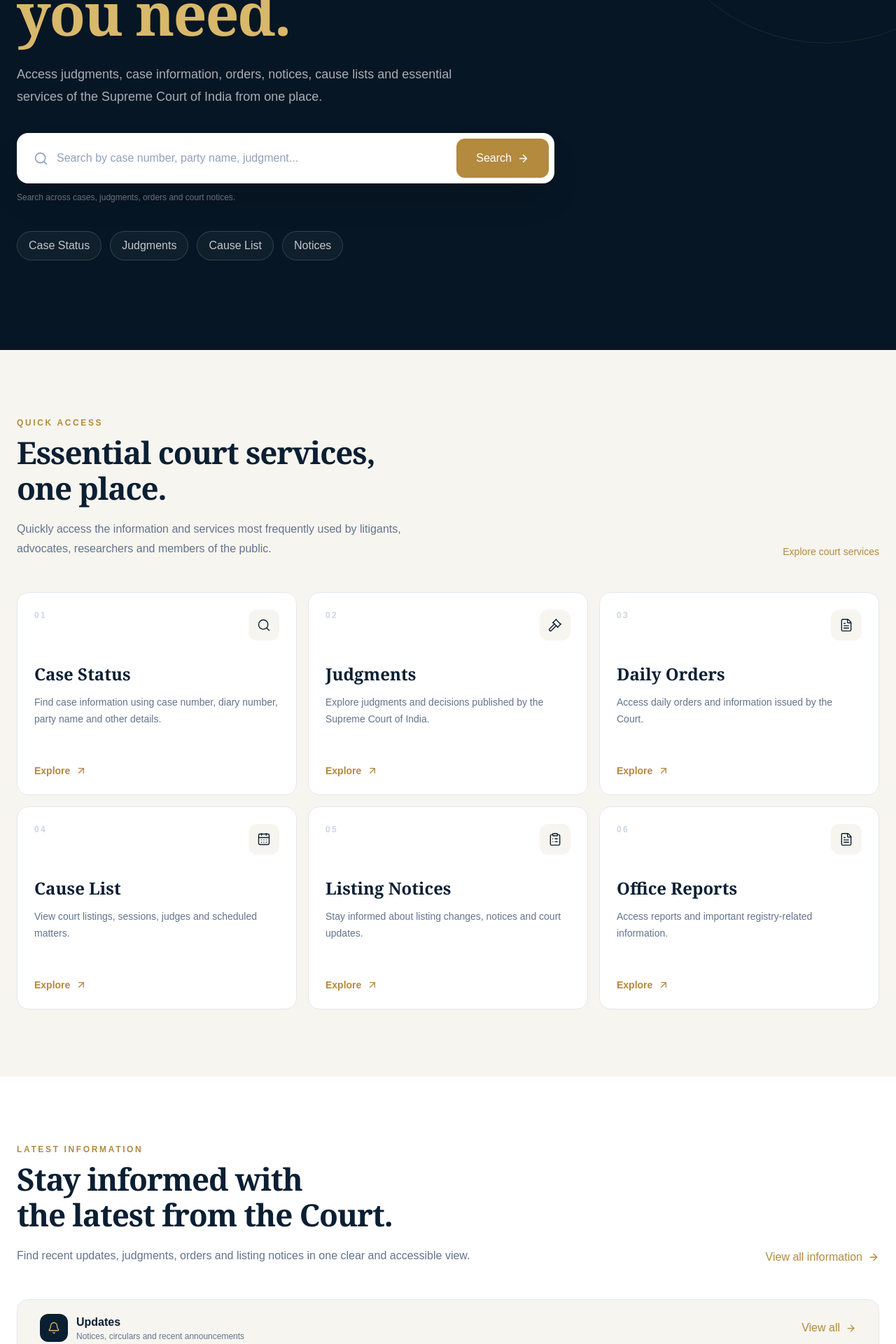
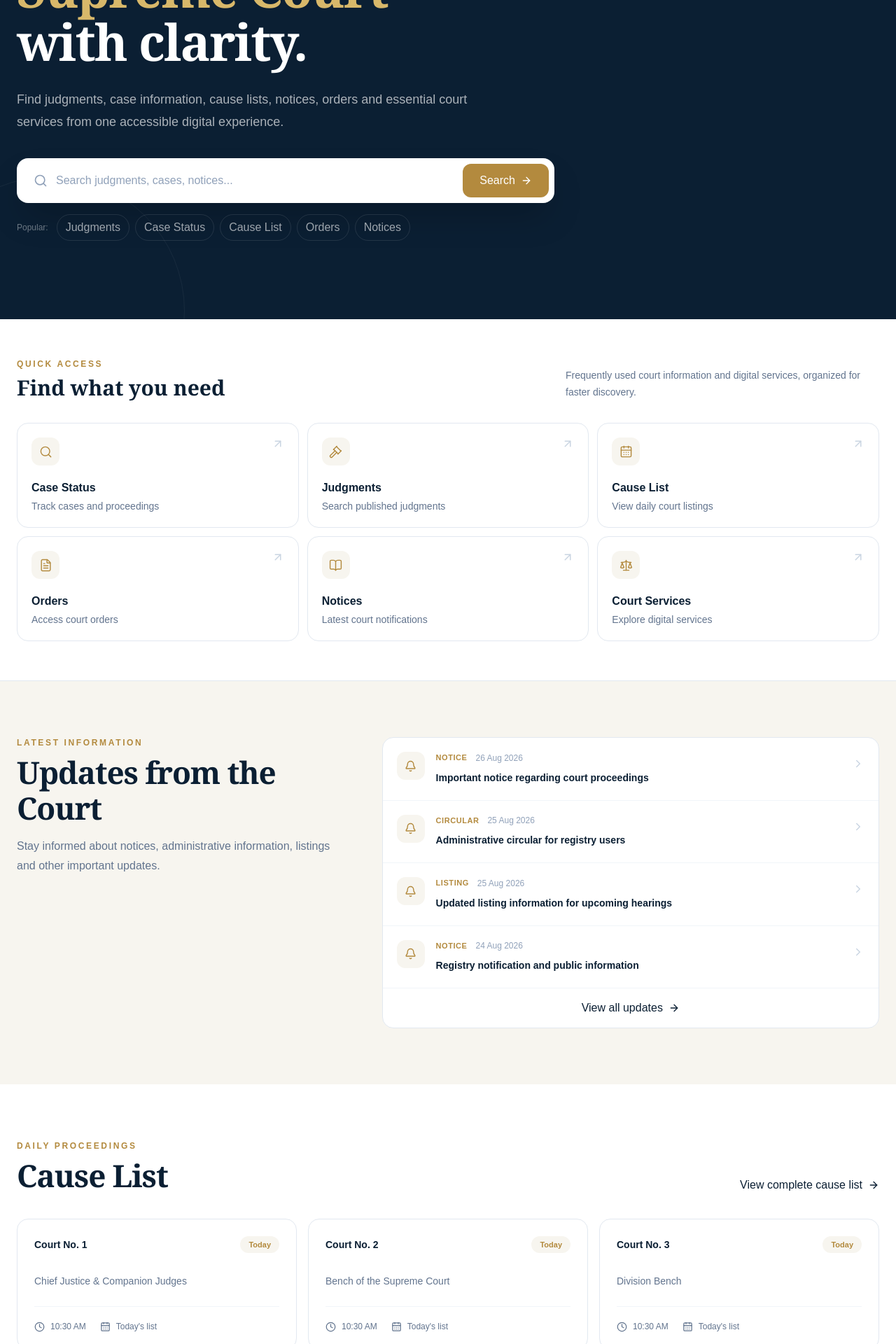
Before and after one commit to patnaikyamini4/supreme-court-india-redesign, a Next.js app: page / in a window 1280 px wide. Shown: the part 480-2400 px from the top of the page at 70% size. Built offline with nearby package versions, Linux system fonts and the light colour scheme.

Commit message:
feat: build homepage information architecture

```diff
--- a/src/app/page.tsx
+++ b/src/app/page.tsx
@@ -1,12 +1,8 @@
 import CourtHeader from "@/components/layout/CourtHeader";
-import Footer from "@/components/layout/Footer";
-
 import HeroSection from "@/components/home/HeroSection";
 import QuickAccess from "@/components/home/QuickAccess";
-import LatestInformation from "@/components/home/LatestInformation";
-import JudgmentExplorer from "@/components/home/JudgmentExplorer";
-import CourtSchedule from "@/components/home/CourtSchedule";
-import CourtResources from "@/components/home/CourtResources";
+import LatestUpdates from "@/components/home/LatestUpdates";
+import CauseListPreview from "@/components/home/CauseListPreview";
 
 export default function Home() {
   return (
@@ -15,19 +11,10 @@
 
       <main>
         <HeroSection />
-
         <QuickAccess />
-
-        <LatestInformation />
-
-        <JudgmentExplorer />
-
-        <CourtSchedule />
-
-        <CourtResources />
+        <LatestUpdates />
+        <CauseListPreview />
       </main>
-
-      <Footer />
     </>
   );
 }
--- /dev/null
+++ b/src/components/home/CauseListPreview.tsx
@@ -0,0 +1,82 @@
+import { ArrowRight, CalendarDays, Clock } from "lucide-react";
+
+const courts = [
+  {
+    court: "Court No. 1",
+    judges: "Chief Justice & Companion Judges",
+    time: "10:30 AM",
+  },
+  {
+    court: "Court No. 2",
+    judges: "Bench of the Supreme Court",
+    time: "10:30 AM",
+  },
+  {
+    court: "Court No. 3",
+    judges: "Division Bench",
+    time: "10:30 AM",
+  },
+];
+
+export default function CauseListPreview() {
+  return (
+    <section className="sc-section bg-white">
+      <div className="sc-container">
+        <div className="flex flex-col justify-between gap-5 md:flex-row md:items-end">
+          <div>
+            <p className="sc-eyebrow">
+              Daily proceedings
+            </p>
+
+            <h2 className="sc-heading">
+              Cause List
+            </h2>
+          </div>
+
+          <button
+            type="button"
+            className="flex items-center gap-2 self-start text-sm font-semibold text-[#0B1F33] hover:text-[#B38A3E] md:self-auto"
+          >
+            View complete cause list
+            <ArrowRight size={16} />
+          </button>
+        </div>
+
+        <div className="mt-9 grid gap-4 lg:grid-cols-3">
+          {courts.map((court) => (
+            <article
+              key={court.court}
+              className="rounded-2xl border border-slate-200 p-6 transition hover:border-[#B38A3E]/50 hover:shadow-md"
+            >
+              <div className="flex items-center justify-between">
+                <span className="text-sm font-bold text-[#0B1F33]">
+                  {court.court}
+                </span>
+
+                <span className="rounded-full bg-[#F7F5EF] px-3 py-1 text-[11px] font-semibold text-[#B38A3E]">
+                  Today
+                </span>
+              </div>
+
+              <p className="mt-7 text-sm leading-6 text-slate-500">
+                {court.judges}
+              </p>
+
+              <div className="mt-6 flex items-center gap-5 border-t border-slate-100 pt-5 text-xs text-slate-500">
+                <span className="flex items-center gap-2">
+                  <Clock size={15} />
+                  {court.time}
+                </span>
+
+                <span className="flex items-center gap-2">
+                  <CalendarDays size={15} />
+                  Today's list
+                </span>
+              </div>
+            </article>
+          ))}
+        </div>
+      </div>
+    </section>
+  );
+}
--- a/src/components/home/HeroSection.tsx
+++ b/src/components/home/HeroSection.tsx
@@ -3,124 +3,86 @@
 import { ArrowRight, Search } from "lucide-react";
 import { useState } from "react";
 
-const quickLinks = [
+const suggestions = [
+  "Judgments",
   "Case Status",
-  "Judgments",
   "Cause List",
+  "Orders",
   "Notices",
 ];
 
 export default function HeroSection() {
   const [query, setQuery] = useState("");
 
-  const handleSearch = () => {
-    if (!query.trim()) {
-      return;
-    }
+  return (
+    <section className="relative overflow-hidden bg-[#0B1F33] text-white">
+      <div className="absolute right-[-120px] top-[-120px] h-80 w-80 rounded-full border border-[#B38A3E]/20" />
 
-    console.log("Search:", query);
-  };
+      <div className="absolute bottom-[-180px] left-[-120px] h-96 w-96 rounded-full border border-white/5" />
 
-  return (
-    <section className="relative overflow-hidden bg-[#071624] text-white">
-      {/* Decorative background */}
-      <div
-        aria-hidden="true"
-        className="pointer-events-none absolute right-[-160px] top-[-180px] h-[520px] w-[520px] rounded-full border border-[#B38A3E]/15"
-      />
-
-      <div
-        aria-hidden="true"
-        className="pointer-events-none absolute right-[-80px] top-[-100px] h-[360px] w-[360px] rounded-full border border-[#B38A3E]/10"
-      />
-
-      <div className="sc-container relative">
-        <div className="max-w-5xl py-20 md:py-28 lg:py-32">
-          {/* Eyebrow */}
-          <div className="flex items-center gap-3">
-            <span className="h-px w-8 bg-[#B38A3E]" />
-
+      <div className="sc-container relative py-20 md:py-28">
+        <div className="max-w-4xl">
           <p className="sc-eyebrow text-[#D8B86A]">
             Justice • Access • Transparency
           </p>
-          </div>
 
-          {/* Main heading */}
-          <h2 className="sc-serif mt-6 max-w-4xl text-5xl font-bold leading-[1.02] tracking-tight sm:text-6xl md:text-7xl lg:text-[84px]">
-            Find the information
+          <h1 className="sc-serif mt-5 text-5xl font-bold leading-[1.05] tracking-tight md:text-7xl">
+            Access the
             <span className="block text-[#D8B86A]">
-              you need.
+              Supreme Court
             </span>
-          </h2>
+            with clarity.
+          </h1>
 
-          {/* Description */}
-          <p className="mt-7 max-w-2xl text-base leading-7 text-white/65 md:text-lg md:leading-8">
-            Access judgments, case information, orders, notices,
-            cause lists and essential services of the Supreme
-            Court of India from one place.
+          <p className="mt-7 max-w-2xl text-base leading-8 text-white/65 md:text-lg">
+            Find judgments, case information, cause lists,
+            notices, orders and essential court services from
+            one accessible digital experience.
           </p>
 
           {/* Search */}
           <div className="mt-9 max-w-3xl">
-            <label
-              htmlFor="court-search"
-              className="sr-only"
-            >
-              Search Supreme Court information
-            </label>
-
-            <div className="flex flex-col gap-3 rounded-2xl bg-white p-2 shadow-2xl shadow-black/20 sm:flex-row">
-              <div className="flex min-h-14 flex-1 items-center gap-3 px-4">
+            <div className="flex flex-col overflow-hidden rounded-2xl bg-white p-2 shadow-2xl sm:flex-row">
+              <div className="flex flex-1 items-center gap-3 px-4">
                 <Search
-                  size={21}
-                  strokeWidth={1.8}
+                  size={20}
                   className="shrink-0 text-slate-400"
                 />
 
                 <input
-                  id="court-search"
-                  type="search"
                   value={query}
-                  onChange={(event) =>
-                    setQuery(event.target.value)
-                  }
-                  onKeyDown={(event) => {
-                    if (event.key === "Enter") {
-                      handleSearch();
-                    }
-                  }}
-                  placeholder="Search by case number, party name, judgment..."
-                  className="w-full bg-transparent text-sm text-slate-800 outline-none placeholder:text-slate-400 md:text-base"
+                  onChange={(event) => setQuery(event.target.value)}
+                  placeholder="Search judgments, cases, notices..."
+                  className="h-12 w-full bg-transparent text-sm text-slate-800 outline-none placeholder:text-slate-400"
+                  aria-label="Search judgments, cases and notices"
                 />
               </div>
 
               <button
                 type="button"
-                onClick={handleSearch}
-                className="flex min-h-14 items-center justify-center gap-2 rounded-xl bg-[#B38A3E] px-7 text-sm font-semibold text-white transition hover:bg-[#9C7734] focus:outline-none focus:ring-2 focus:ring-[#D8B86A] focus:ring-offset-2 focus:ring-offset-white"
+                className="flex h-12 items-center justify-center gap-2 rounded-xl bg-[#B38A3E] px-6 text-sm font-semibold text-white transition hover:bg-[#9C7734]"
               >
                 Search
-                <ArrowRight size={17} />
+                <ArrowRight size={16} />
               </button>
             </div>
 
-            <p className="mt-3 text-xs text-white/40">
-              Search across cases, judgments, orders and court
-              notices.
-            </p>
-          </div>
+            <div className="mt-4 flex flex-wrap items-center gap-2">
+              <span className="mr-1 text-xs text-white/40">
+                Popular:
+              </span>
 
-          {/* Quick actions */}
-          <div className="mt-10 flex flex-wrap gap-3">
-            {quickLinks.map((link) => (
+              {suggestions.map((item) => (
                 <button
-                key={link}
+                  key={item}
                   type="button"
-                className="rounded-full border border-white/15 bg-white/[0.04] px-4 py-2 text-sm text-white/75 transition hover:border-[#B38A3E]/60 hover:bg-white/[0.08] hover:text-white"
+                  onClick={() => setQuery(item)}
+                  className="rounded-full border border-white/10 px-3 py-1.5 text-xs text-white/60 transition hover:border-[#D8B86A]/50 hover:text-[#D8B86A]"
                 >
-                {link}
+                  {item}
                 </button>
               ))}
+            </div>
           </div>
         </div>
       </div>
--- /dev/null
+++ b/src/components/home/HomeSectionHeading.tsx
@@ -0,0 +1,25 @@
+interface HomeSectionHeadingProps {
+  eyebrow: string;
+  title: string;
+  description?: string;
+}
+
+export default function HomeSectionHeading({
+  eyebrow,
+  title,
+  description,
+}: HomeSectionHeadingProps) {
+  return (
+    <div className="max-w-2xl">
+      <p className="sc-eyebrow">{eyebrow}</p>
+
+      <h2 className="sc-heading">{title}</h2>
+
+      {description && (
+        <p className="mt-4 text-base leading-7 text-slate-500">
+          {description}
+        </p>
+      )}
+    </div>
+  );
+}
--- /dev/null
+++ b/src/components/home/LatestUpdates.tsx
@@ -0,0 +1,88 @@
+import { ArrowRight, Bell, ChevronRight } from "lucide-react";
+import HomeSectionHeading from "./HomeSectionHeading";
+
+const updates = [
+  {
+    type: "Notice",
+    date: "26 Aug 2026",
+    title: "Important notice regarding court proceedings",
+  },
+  {
+    type: "Circular",
+    date: "25 Aug 2026",
+    title: "Administrative circular for registry users",
+  },
+  {
+    type: "Listing",
+    date: "25 Aug 2026",
+    title: "Updated listing information for upcoming hearings",
+  },
+  {
+    type: "Notice",
+    date: "24 Aug 2026",
+    title: "Registry notification and public information",
+  },
+];
+
+export default function LatestUpdates() {
+  return (
+    <section className="sc-section bg-[#F7F5EF]">
+      <div className="sc-container">
+        <div className="grid gap-12 lg:grid-cols-[0.8fr_1.2fr]">
+          <HomeSectionHeading
+            eyebrow="Latest information"
+            title="Updates from the Court"
+            description="Stay informed about notices, administrative information, listings and other important updates."
+          />
+
+          <div className="overflow-hidden rounded-2xl border border-slate-200 bg-white">
+            {updates.map((update, index) => (
+              <button
+                key={update.title}
+                type="button"
+                className={`group flex w-full gap-4 p-5 text-left transition hover:bg-slate-50 ${
+                  index !== updates.length - 1
+                    ? "border-b border-slate-100"
+                    : ""
+                }`}
+              >
+                <div className="flex h-10 w-10 shrink-0 items-center justify-center rounded-xl bg-[#F7F5EF] text-[#B38A3E]">
+                  <Bell size={17} />
+                </div>
+
+                <div className="min-w-0 flex-1">
+                  <div className="flex flex-wrap items-center gap-3">
+                    <span className="text-[11px] font-bold uppercase tracking-wider text-[#B38A3E]">
+                      {update.type}
+                    </span>
+
+                    <span className="text-xs text-slate-400">
+                      {update.date}
+                    </span>
+                  </div>
+
+                  <p className="mt-2 text-sm font-semibold leading-6 text-[#0B1F33]">
+                    {update.title}
+                  </p>
+                </div>
+
+                <ChevronRight
+                  size={18}
+                  className="mt-2 shrink-0 text-slate-300 transition group-hover:text-[#B38A3E]"
+                />
+              </button>
+            ))}
+
+            <button
+              type="button"
+              className="flex w-full items-center justify-center gap-2 border-t border-slate-100 py-4 text-sm font-semibold text-[#0B1F33] transition hover:bg-slate-50"
+            >
+              View all updates
+              <ArrowRight size={16} />
+            </button>
+          </div>
+        </div>
+      </div>
+    </section>
+  );
+}
--- a/src/components/home/QuickAccess.tsx
+++ b/src/components/home/QuickAccess.tsx
@@ -1,176 +1,96 @@
 import {
   ArrowUpRight,
+  BookOpen,
   CalendarDays,
-  ClipboardList,
   FileText,
   Gavel,
   Search,
+  Scale,
 } from "lucide-react";
 
 const services = [
   {
     title: "Case Status",
-    description:
-      "Find case information using case number, diary number, party name and other details.",
+    description: "Track cases and proceedings",
     icon: Search,
-    href: "#case-status",
-    number: "01",
   },
   {
     title: "Judgments",
-    description:
-      "Explore judgments and decisions published by the Supreme Court of India.",
+    description: "Search published judgments",
     icon: Gavel,
-    href: "#judgments",
-    number: "02",
-  },
-  {
-    title: "Daily Orders",
-    description:
-      "Access daily orders and information issued by the Court.",
-    icon: FileText,
-    href: "#daily-orders",
-    number: "03",
   },
   {
     title: "Cause List",
-    description:
-      "View court listings, sessions, judges and scheduled matters.",
+    description: "View daily court listings",
     icon: CalendarDays,
-    href: "#cause-list",
-    number: "04",
   },
   {
-    title: "Listing Notices",
-    description:
-      "Stay informed about listing changes, notices and court updates.",
-    icon: ClipboardList,
-    href: "#listing-notices",
-    number: "05",
+    title: "Orders",
+    description: "Access court orders",
+    icon: FileText,
   },
   {
-    title: "Office Reports",
-    description:
-      "Access reports and important registry-related information.",
-    icon: FileText,
-    href: "#office-reports",
-    number: "06",
+    title: "Notices",
+    description: "Latest court notifications",
+    icon: BookOpen,
+  },
+  {
+    title: "Court Services",
+    description: "Explore digital services",
+    icon: Scale,
   },
 ];
 
 export default function QuickAccess() {
   return (
-    <section className="bg-[#F7F5EF] py-20 md:py-24">
-      <div className="sc-container">
-        {/* Section heading */}
-        <div className="flex flex-col justify-between gap-6 md:flex-row md:items-end">
-          <div className="max-w-2xl">
+    <section className="border-b border-slate-200 bg-white">
+      <div className="sc-container py-14">
+        <div className="flex flex-col justify-between gap-4 md:flex-row md:items-end">
+          <div>
             <p className="sc-eyebrow">
-              Quick Access
+              Quick access
             </p>
 
-            <h2 className="sc-heading">
-              Essential court services,
-              <span className="block">
-                one place.
-              </span>
+            <h2 className="sc-serif mt-2 text-3xl font-bold text-[#0B1F33]">
+              Find what you need
             </h2>
+          </div>
 
-            <p className="mt-5 max-w-xl text-base leading-7 text-slate-500">
-              Quickly access the information and services most
-              frequently used by litigants, advocates, researchers
-              and members of the public.
+          <p className="max-w-md text-sm leading-6 text-slate-500">
+            Frequently used court information and digital
+            services, organized for faster discovery.
           </p>
         </div>
 
-          <span className="hidden text-sm font-medium text-[#B38A3E] md:block">
-            Explore court services
-          </span>
-        </div>
-
-        {/* Service grid */}
-        <div className="mt-12 grid gap-4 sm:grid-cols-2 lg:grid-cols-3">
+        <div className="mt-8 grid gap-3 sm:grid-cols-2 lg:grid-cols-3">
           {services.map((service) => {
             const Icon = service.icon;
 
             return (
-              <a
+              <button
                 key={service.title}
-                href={service.href}
-                className="
-                  group relative overflow-hidden
-                  rounded-2xl
-                  border border-slate-200
-                  bg-white
-                  p-6
-                  transition-all
-                  duration-300
-                  hover:-translate-y-1
-                  hover:border-[#B38A3E]/50
-                  hover:shadow-xl
-                  hover:shadow-[#0B1F33]/5
-                  focus:outline-none
-                  focus:ring-2
-                  focus:ring-[#B38A3E]
-                  focus:ring-offset-2
-                "
+                type="button"
+                className="group flex min-h-32 items-start justify-between rounded-2xl border border-slate-200 bg-white p-5 text-left transition duration-200 hover:-translate-y-0.5 hover:border-[#B38A3E]/50 hover:shadow-lg"
               >
-                {/* Number */}
-                <div className="flex items-start justify-between">
-                  <span className="text-xs font-semibold tracking-[0.2em] text-slate-300">
-                    {service.number}
-                  </span>
-
-                  <div
-                    className="
-                      flex h-11 w-11 items-center justify-center
-                      rounded-xl
-                      bg-[#F7F5EF]
-                      text-[#0B1F33]
-                      transition-colors
-                      group-hover:bg-[#0B1F33]
-                      group-hover:text-[#D8B86A]
-                    "
-                  >
-                    <Icon size={20} strokeWidth={1.7} />
-                  </div>
+                <div>
+                  <div className="flex h-10 w-10 items-center justify-center rounded-xl bg-[#F7F5EF] text-[#B38A3E]">
+                    <Icon size={19} strokeWidth={1.8} />
                   </div>
 
-                {/* Content */}
-                <h3 className="sc-serif mt-8 text-2xl font-bold text-[#0B1F33]">
+                  <h3 className="mt-5 text-base font-semibold text-[#0B1F33]">
                     {service.title}
                   </h3>
 
-                <p className="mt-3 min-h-[72px] text-sm leading-6 text-slate-500">
+                  <p className="mt-1 text-sm text-slate-500">
                     {service.description}
                   </p>
-
-                {/* Action */}
-                <div className="mt-7 flex items-center gap-2 text-sm font-semibold text-[#B38A3E]">
-                  Explore
+                </div>
 
                 <ArrowUpRight
-                    size={16}
-                    className="
-                      transition-transform
-                      duration-300
-                      group-hover:translate-x-1
-                      group-hover:-translate-y-1
-                    "
+                  size={18}
+                  className="text-slate-300 transition group-hover:text-[#B38A3E]"
                 />
-                </div>
-
-                {/* Decorative line */}
-                <div
-                  className="
-                    absolute bottom-0 left-0
-                    h-1 w-0
-                    bg-[#B38A3E]
-                    transition-all duration-300
-                    group-hover:w-full
-                  "
-                />
-              </a>
+              </button>
             );
           })}
         </div>
```
Lines whose indentation alone changed are shown as unchanged.
